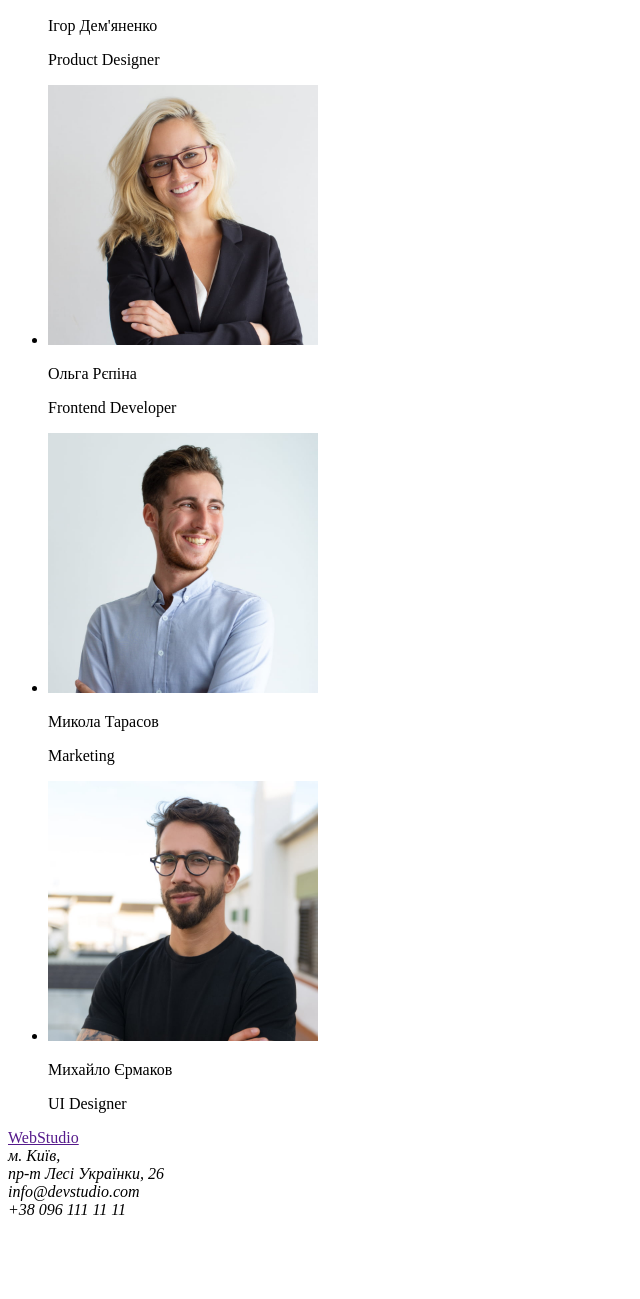
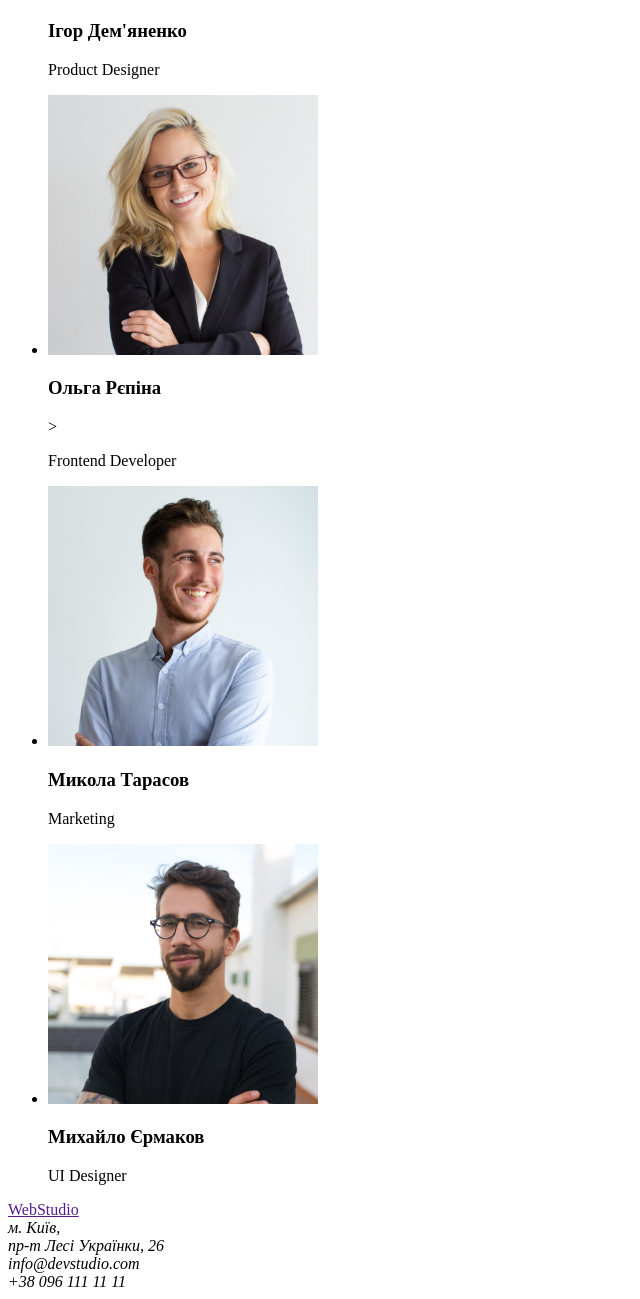
Before and after one commit to GannaKachalaba/goit-markup-hw-01, a plain HTML site: page index.html in a window 1280 px wide. Shown: the part 1867-3166 px from the top of the page, without its empty margins (0-640 px from the left). Before the commit the page ends 3094 px from the top, so only its background shows below. Drawn offline with Linux system fonts and the light colour scheme.

Commit message:
fixes
h3, address, Prettier

```diff
--- a/index.html
+++ b/index.html
@@ -1,14 +1,13 @@
 <!DOCTYPE html>
 <html lang="en">
   <head>
-    <meta charset="UTF-8">
-    <meta http-equiv="X-UA-Compatible" content="IE=edge">
-    <meta name="viewport" content="width=device-width, initial-scale=1.0">
+    <meta charset="UTF-8" />
+    <meta http-equiv="X-UA-Compatible" content="IE=edge" />
+    <meta name="viewport" content="width=device-width, initial-scale=1.0" />
     <title>Document</title>
-    <link rel="stylesheet" href="./css/styles.css"/>
+    <link rel="stylesheet" href="./css/styles.css" />
   </head>
   <body>
-
     <header>
       <nav>
         <a href="">WebStudio</a>
@@ -39,21 +38,31 @@
         <ul>
           <li>
             <h2>УВАГА ДО ДЕТАЛЕЙ</h2>
-          <p>Ідейні міркування, і навіть початок повсякденної роботи з формування позиції.</p>
+            <p>
+              Ідейні міркування, і навіть початок повсякденної роботи з
+              формування позиції.
+            </p>
           </li>
           <li>
             <h2>ПУНКТУАЛЬНІСТЬ</h2>
-        <p>Завдання організації, особливо рамки і місце навчання кадрів тягне у себе.</p>
+            <p>
+              Завдання організації, особливо рамки і місце навчання кадрів тягне
+              у себе.
+            </p>
           </li>
           <li>
             <h2>ПЛАНУВАННЯ</h2>
-        <p>Так само консультація з широким активом значною мірою зумовлює.</p>
+            <p>
+              Так само консультація з широким активом значною мірою зумовлює.
+            </p>
           </li>
           <li>
             <h2>СУЧАСНІ ТЕХНОЛОГІЇ</h2>
-        <p>Значимість цих проблем настільки очевидна, що реалізація планових завдань.</p>
+            <p>
+              Значимість цих проблем настільки очевидна, що реалізація планових
+              завдань.
+            </p>
           </li>
-
         </ul>
       </section>
       <!--Чим ми займаємося-->
@@ -61,7 +70,7 @@
         <h2>Чим ми займаємося</h2>
         <ul>
           <li>
-        <img src="./image/box1.jpg" alt="Стіл з клавіатурою" width="370"/>
+            <img src="./image/box1.jpg" alt="Стіл з клавіатурою" width="370" />
           </li>
           <li>
             <img src="./image/box2.jpg" alt="Ноутбук і телефон" width="370" />
@@ -76,16 +85,33 @@
         <h2>Наша команда</h2>
         <ul>
           <li>
-          <img src="./image/teamcard1.jpg" alt="Ігор Дем'яненко" width="270"><p>Ігор Дем'яненко</p><p>Product Designer</p>
+            <img
+              src="./image/teamcard1.jpg"
+              alt="Ігор Дем'яненко"
+              width="270"
+            />
+            <h3>Ігор Дем'яненко</h3>
+            <p>Product Designer</p>
           </li>
           <li>
-          <img src="./image/teamcard2.jpg" alt="Ольга Рєпіна" width="270"><p>Ольга Рєпіна</p><p>Frontend Developer</p>
+            <img src="./image/teamcard2.jpg" alt="Ольга Рєпіна" width="270" />
+            <h3>Ольга Рєпіна</h3>
+            >
+            <p>Frontend Developer</p>
           </li>
           <li>
-          <img src="./image/teamcard3.jpg" alt="Микола Тарасов" width="270"><p>Микола Тарасов</p><p>Marketing</p>
+            <img src="./image/teamcard3.jpg" alt="Микола Тарасов" width="270" />
+            <h3>Микола Тарасов</h3>
+            <p>Marketing</p>
           </li>
           <li>
-          <img src="./image/teamcard4.jpg" alt="Михайло Єрмаков" width="270"><p>Михайло Єрмаков</p><p>UI Designer</p>
+            <img
+              src="./image/teamcard4.jpg"
+              alt="Михайло Єрмаков"
+              width="270"
+            />
+            <h3>Михайло Єрмаков</h3>
+            <p>UI Designer</p>
           </li>
         </ul>
       </section>
@@ -95,13 +121,10 @@
       <a href="">WebStudio</a>
       <address>
         м. Київ, <br />
-      пр-т Лесі Українки, 26
-  </address>
-      <address>
+        пр-т Лесі Українки, 26 <br />
         info@devstudio.com <br />
         +38 096 111 11 11
       </address>
-
     </footer>
   </body>
 </html>
```
Also changed, not shown: image/box 1 (1).jpg (deleted), image/box 2.jpg (deleted), image/box 3 (1).jpg (deleted), image/team card 1 (1).jpg (deleted), image/team card 2 (1).jpg (deleted), image/team card 3 (1).jpg (deleted), image/team card 4 (1).jpg (deleted). Lines whose indentation alone changed are shown as unchanged.
